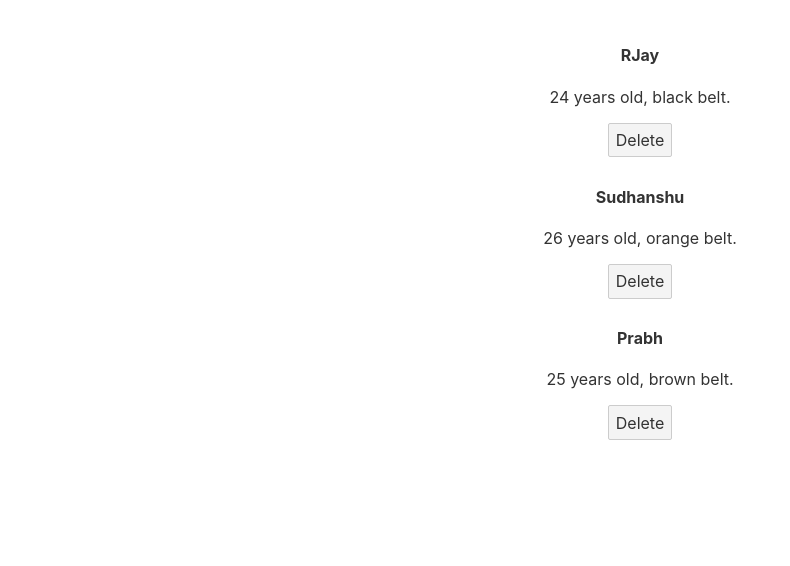
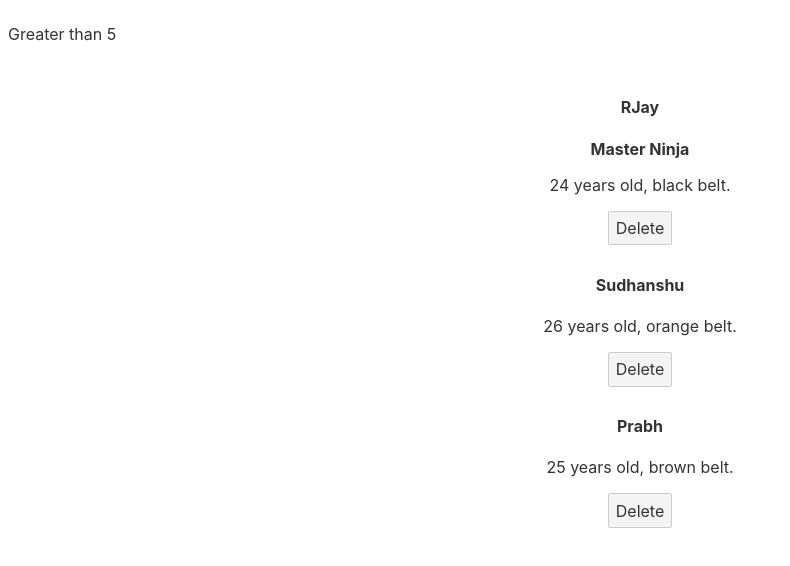
Before and after one commit to rajansharma3097/svelte-learning, a Svelte app: page / in a window 1280 px wide. Shown: the top 566 px of the page, without its empty margins (0-790 px from the left). Built offline with nearby package versions, Linux system fonts and the light colour scheme.

Commit message:
conditional demo

```diff
--- a/src/App.svelte
+++ b/src/App.svelte
@@ -9,12 +9,25 @@
 		people = people.filter((person) => person.id != id);
 	}
 
+	let num = 15;
+
 </script>
+
+{#if num > 20}
+	<p>Greater than 20</p>
+{:else if num > 5}
+	<p>Greater than 5</p>
+{:else}
+	<p>Not Greater than 5</p>
+{/if}
 
 <main>
 	{#each people as person (person.id)}
 		<div>
 			<h4>{person.name}</h4>
+			{#if person.beltColor === 'black'}
+			<p><strong>Master Ninja</strong></p>
+			{/if}
 			<p>{person.age} years old, {person.beltColor} belt.</p>
 			<button on:click={() => handleCLick(person.id) }>Delete</button>
 		</div>
```
